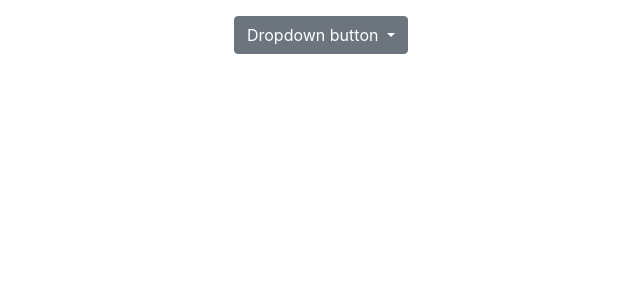
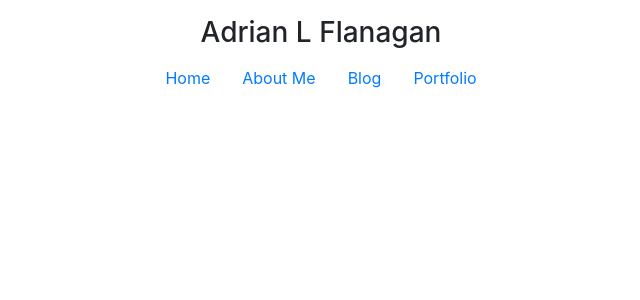
Before and after one commit to alflanagan/alloydflanagan, a Django app: page /blog/ in a window 1280 px wide. Shown: the top 300 px of the page, without its empty margins (319-959 px from the left). Run offline with Django 3.2, Linux system fonts and the light colour scheme; some libraries are stand-ins or nearby versions.

Commit message:
Add some basic navigation

```diff
--- a/alloydflanagan/templates/alloydflanagan/base.html
+++ b/alloydflanagan/templates/alloydflanagan/base.html
@@ -26,24 +26,14 @@
     <div class="cover-container d-flex w-100 h-100 p-3 mx-auto flex-column">
       <div id="background"></div>
 
-      {# include 'shared/application_nav.html' #}
+      {% include 'shared/application_nav.html' %}
 
       {% block page_content %}{% endblock %}
 
       {# include 'shared/application_footer.html' #}
 
       {# include 'shared/alerts.html' #}
-      <div class="dropdown">
-        <button class="btn btn-secondary dropdown-toggle" type="button" id="dropdownMenuButton" data-toggle="dropdown"
-          aria-haspopup="true" aria-expanded="false">
-          Dropdown button
-        </button>
-        <div class="dropdown-menu" aria-labelledby="dropdownMenuButton">
-          <a class="dropdown-item" href="#">Action</a>
-          <a class="dropdown-item" href="#">Another action</a>
-          <a class="dropdown-item" href="#">Something else here</a>
-        </div>
-      </div>
+
     </div>
   </body>
 </html>
--- /dev/null
+++ b/alloydflanagan/templates/shared/application_nav.html
@@ -0,0 +1,13 @@
+<header class="masthead mb-auto">
+  <div class="inner">
+    <h3 class="masthead-brand">Adrian L Flanagan</h3>
+    <nav class="nav nav-masthead justify-content-center app-nav">
+      {# helper_methods.nav_helper #}
+      <span class="nav-link"><a href="/">Home</a></span>
+      <span class="nav-link"><a href="/about_me">About Me</a></span>
+      <span class="nav-link"><a href="/blog">Blog</a></span>
+      <span class="nav-link"><a href="/portfolio">Portfolio</a></span>
+      {# login_helper 'nav-link' #}
+    </nav>
+  </div>
+</header>
```
Also changed, not shown: 2 other files.
